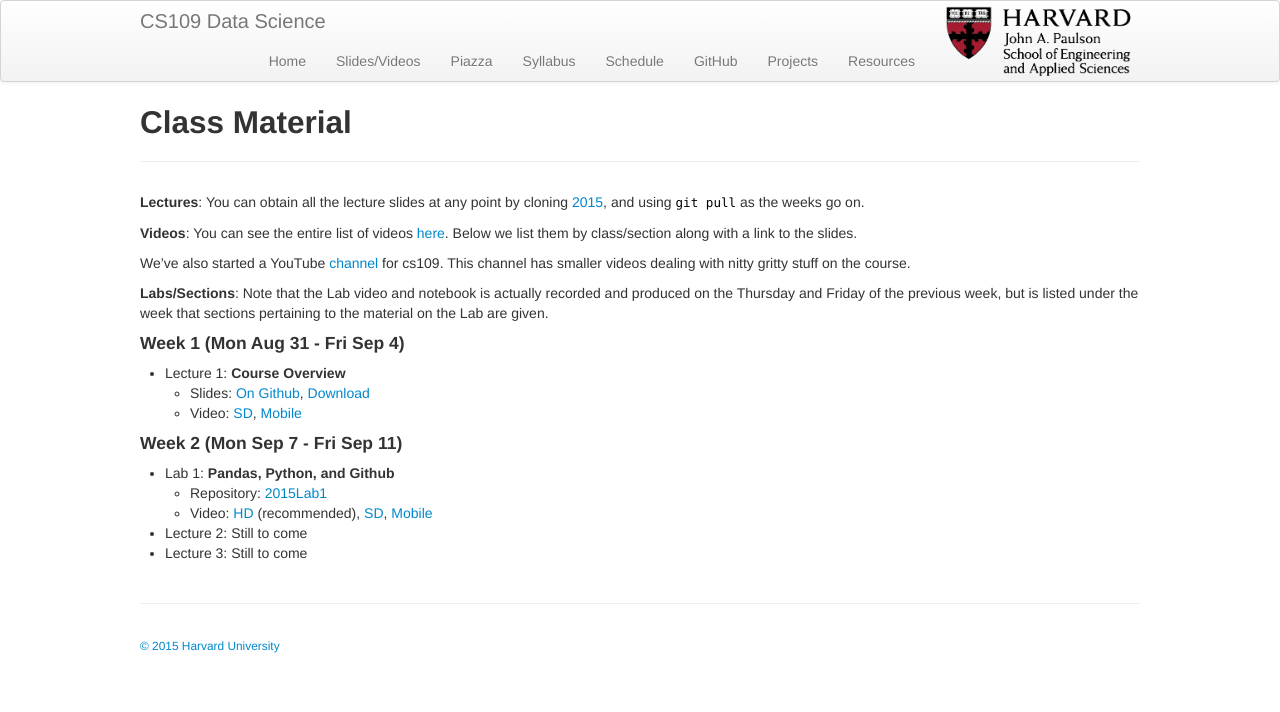
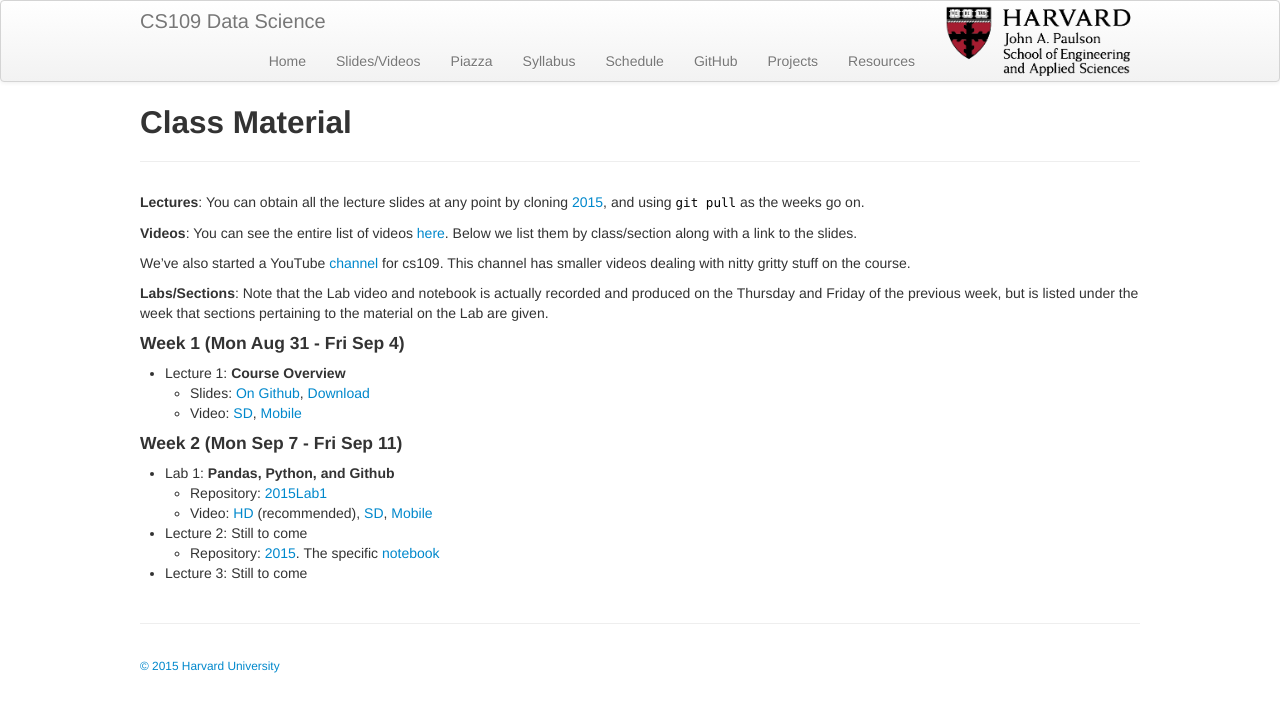
Before and after one commit to cs109/2015, a Jekyll site: the page built from pages/videos.md, in a window 1280 px wide. Shown: the top 712 px of the page. Built offline with Jekyll 4.4.1, drawn with Linux system fonts in a browser that asks for light colours.

```diff
--- a/pages/videos.md
+++ b/pages/videos.md
@@ -24,4 +24,6 @@
     - Video: [HD](https://matterhorn.dce.harvard.edu/engage/player/watch.html?id=e15f221c-5275-4f7f-b486-759a7d483bc8) (recommended), [SD](https://cm.dce.harvard.edu/2016/01/14328/publicationListing.shtml?typeNum=L02), [Mobile](https://cm.dce.harvard.edu/2016/01/14328/mobilePublicationListing.shtml?typeNum=L02)
 
 - Lecture 2: Still to come
+    - Repository: [2015](https://github.com/cs109/2015). The specific [notebook](https://github.com/cs109/2015/blob/master/Lectures/02-DataScrapingQuizzes.ipynb)
+
 - Lecture 3: Still to come
```
